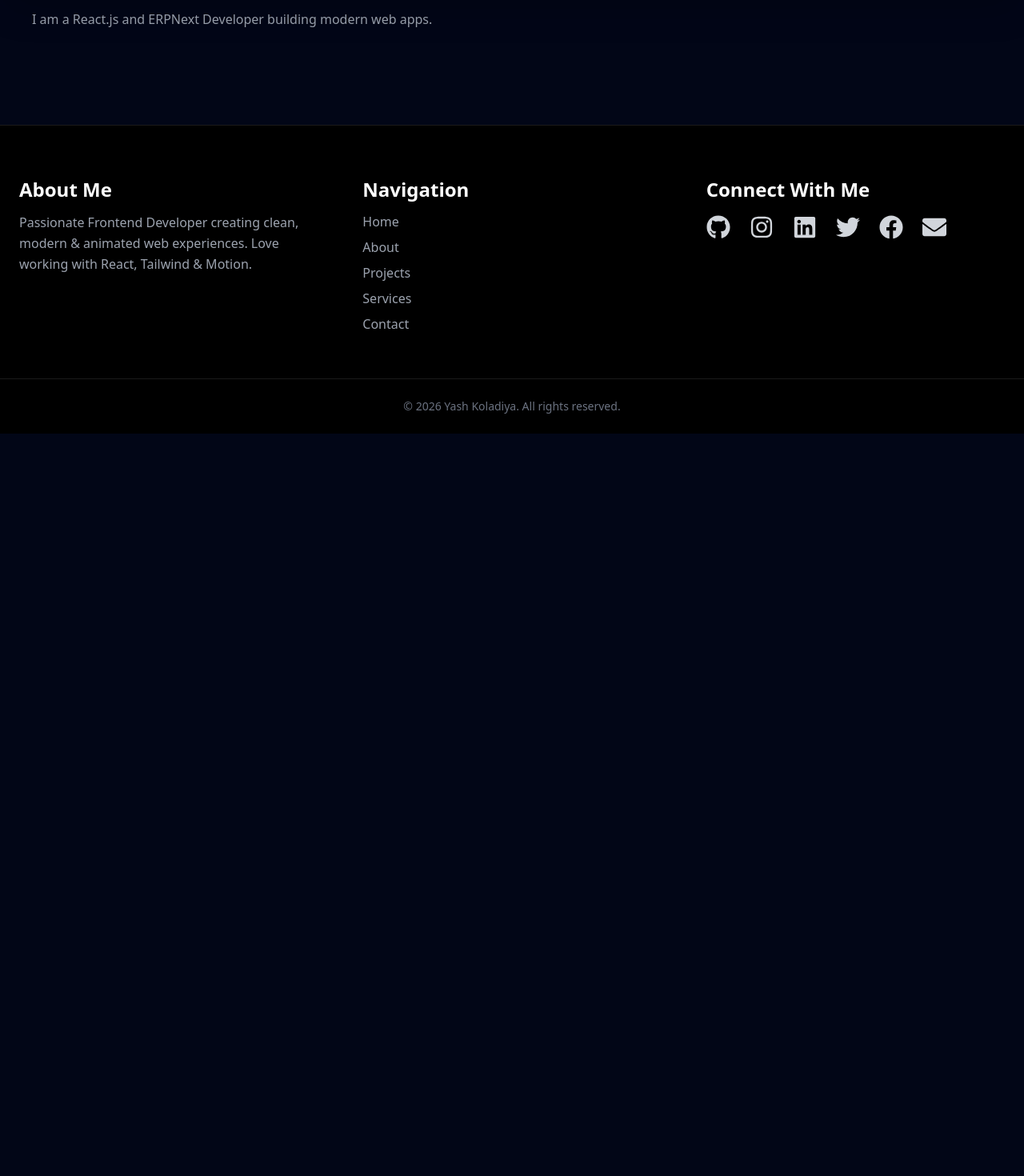
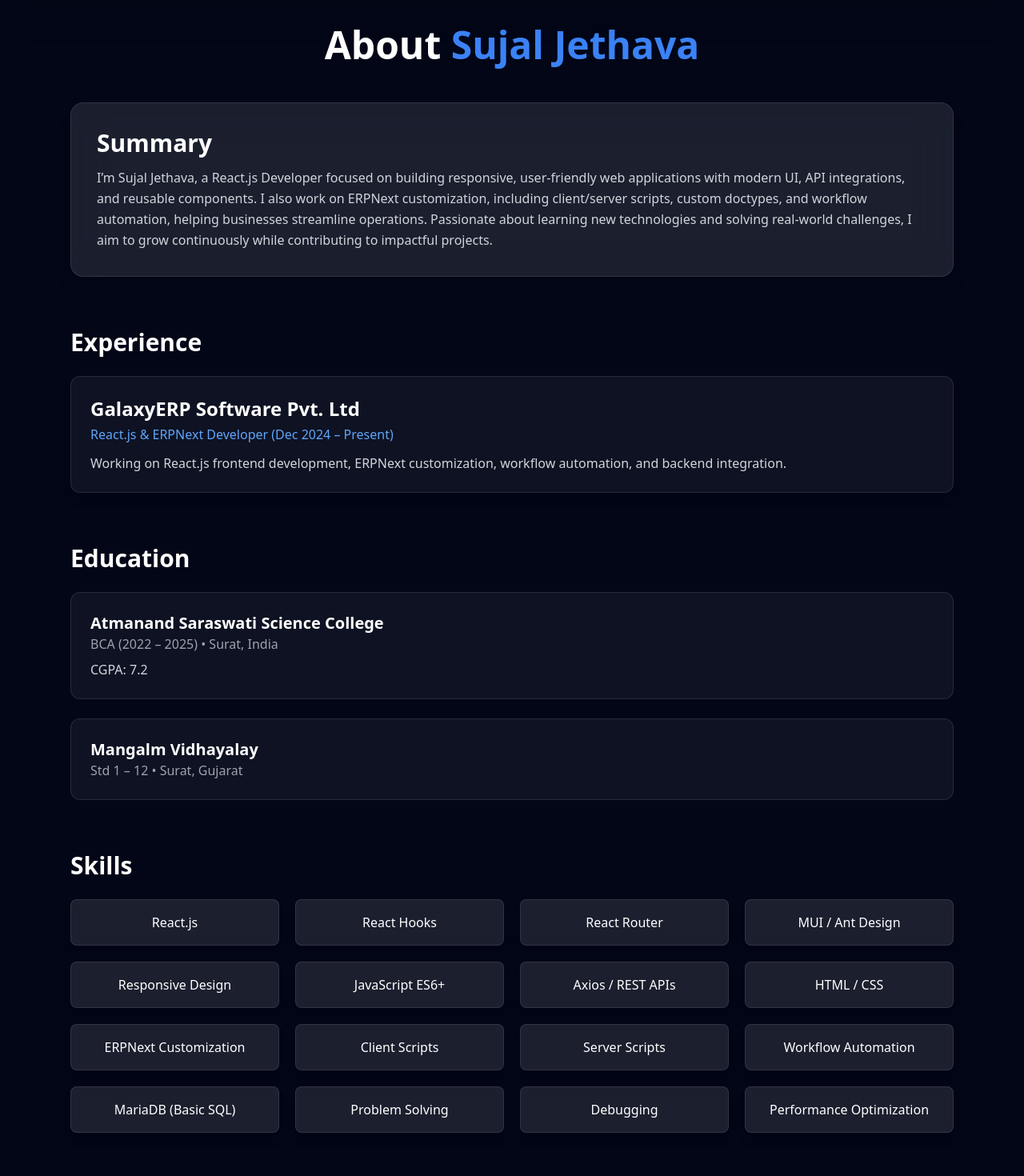
Before and after one commit to sujaljethava/sujalportfolio, a React (Vite) app: page /about in a window 1280 px wide. Shown: the part 80-1550 px from the top of the page at 80% size. Before the commit the page ends 800 px from the top, so only its background shows below. Built offline with nearby package versions, Linux system fonts and the light colour scheme.

Commit message:
ABout Updated

```diff
--- a/src/components/Footer.jsx
+++ b/src/components/Footer.jsx
@@ -80,7 +80,7 @@ export default function Footer() {
 
       {/* BOTTOM SMALL BAR */}
       <div className="text-center text-gray-500 text-sm mt-14 pt-6 border-t border-white/10">
-        © {new Date().getFullYear()} Yash Koladiya. All rights reserved.
+        © {new Date().getFullYear()} Sujal Jethava. All rights reserved.
       </div>
     </motion.footer>
   );
--- a/src/pages/About.jsx
+++ b/src/pages/About.jsx
@@ -1,10 +1,136 @@
+import { motion } from "framer-motion";
+
 export default function About() {
   return (
-    <div className="p-10">
-      <h2 className="text-3xl font-bold">About Me</h2>
-      <p className="mt-4 text-gray-400">
-        I am a React.js and ERPNext Developer building modern web apps.
-      </p>
+    <div className="pt-28 pb-20 px-6 max-w-6xl mx-auto text-white">
+
+      {/* HERO TITLE */}
+      <motion.h1
+        initial={{ opacity: 0, y: -30 }}
+        animate={{ opacity: 1, y: 0 }}
+        transition={{ duration: 0.6 }}
+        className="text-5xl font-extrabold text-center"
+      >
+        About <span className="text-blue-500">Sujal Jethava</span>
+      </motion.h1>
+
+      {/* SUMMARY SECTION */}
+      <motion.div
+        initial={{ opacity: 0, y: 60 }}
+        whileInView={{ opacity: 1, y: 0 }}
+        viewport={{ once: true }}
+        transition={{ duration: 0.6 }}
+        className="mt-12 p-8 bg-white/10 backdrop-blur-xl rounded-2xl border border-white/10 shadow-xl"
+      >
+        <h2 className="text-3xl font-bold mb-3">Summary</h2>
+        <p className="text-gray-300 leading-relaxed">
+          I’m Sujal Jethava, a React.js Developer focused on building responsive,
+          user-friendly web applications with modern UI, API integrations, and
+          reusable components. I also work on ERPNext customization, including
+          client/server scripts, custom doctypes, and workflow automation,
+          helping businesses streamline operations. Passionate about learning new
+          technologies and solving real-world challenges, I aim to grow
+          continuously while contributing to impactful projects.
+        </p>
+      </motion.div>
+
+      {/* EXPERIENCE SECTION */}
+      <motion.div
+        initial={{ opacity: 0, x: -40 }}
+        whileInView={{ opacity: 1, x: 0 }}
+        viewport={{ once: true }}
+        transition={{ duration: 0.6 }}
+        className="mt-16"
+      >
+        <h2 className="text-3xl font-bold mb-6">Experience</h2>
+
+        <div className="bg-white/5 p-6 rounded-xl border border-white/10 shadow-lg hover:shadow-2xl transition">
+          <h3 className="text-2xl font-semibold">GalaxyERP Software Pvt. Ltd</h3>
+          <p className="text-blue-400 font-medium mt-1">
+            React.js & ERPNext Developer (Dec 2024 – Present)
+          </p>
+          <p className="text-gray-300 mt-3">
+            Working on React.js frontend development, ERPNext customization,
+            workflow automation, and backend integration.
+          </p>
+        </div>
+      </motion.div>
+
+      {/* EDUCATION SECTION */}
+      <motion.div
+        initial={{ opacity: 0, x: 40 }}
+        whileInView={{ opacity: 1, x: 0 }}
+        viewport={{ once: true }}
+        transition={{ duration: 0.6 }}
+        className="mt-16"
+      >
+        <h2 className="text-3xl font-bold mb-6">Education</h2>
+
+        <div className="space-y-6">
+          <div className="bg-white/5 p-6 rounded-xl border border-white/10">
+            <h3 className="text-xl font-semibold">Atmanand Saraswati Science College</h3>
+            <p className="text-gray-400">BCA (2022 – 2025) • Surat, India</p>
+            <p className="text-gray-300 mt-2">CGPA: 7.2</p>
+          </div>
+          <div className="bg-white/5 p-6 rounded-xl border border-white/10">
+            <h3 className="text-xl font-semibold">Mangalm Vidhayalay</h3>
+            <p className="text-gray-400">Std 1 – 12 • Surat, Gujarat</p>
+          </div>
+        </div>
+      </motion.div>
+
+      {/* SKILLS SECTION */}
+      <motion.div
+        initial={{ opacity: 0, y: 60 }}
+        whileInView={{ opacity: 1, y: 0 }}
+        viewport={{ once: true }}
+        transition={{ duration: 0.6 }}
+        className="mt-16"
+      >
+        <h2 className="text-3xl font-bold mb-6">Skills</h2>
+
+        <div className="grid grid-cols-2 sm:grid-cols-3 md:grid-cols-4 gap-5">
+          {[
+            "React.js",
+            "React Hooks",
+            "React Router",
+            "MUI / Ant Design",
+            "Responsive Design",
+            "JavaScript ES6+",
+            "Axios / REST APIs",
+            "HTML / CSS",
+            "ERPNext Customization",
+            "Client Scripts",
+            "Server Scripts",
+            "Workflow Automation",
+            "MariaDB (Basic SQL)",
+            "Problem Solving",
+            "Debugging",
+            "Performance Optimization",
+          ].map((skill, i) => (
+            <motion.div
+              key={i}
+              whileHover={{ scale: 1.1, rotateX: 8 }}
+              className="bg-white/10 p-4 text-center rounded-lg border border-white/10 shadow-lg cursor-pointer"
+            >
+              {skill}
+            </motion.div>
+          ))}
+        </div>
+      </motion.div>
+
+      {/* LANGUAGES */}
+      <motion.div
+        initial={{ opacity: 0, y: 50 }}
+        whileInView={{ opacity: 1, y: 0 }}
+        viewport={{ once: true }}
+        transition={{ duration: 0.6 }}
+        className="mt-16 bg-white/5 p-6 rounded-xl border border-white/10 shadow-lg"
+      >
+        <h2 className="text-3xl font-bold mb-4">Languages</h2>
+        <p className="text-gray-300">English • Gujarati • Hindi</p>
+      </motion.div>
+
     </div>
   );
 }
```
